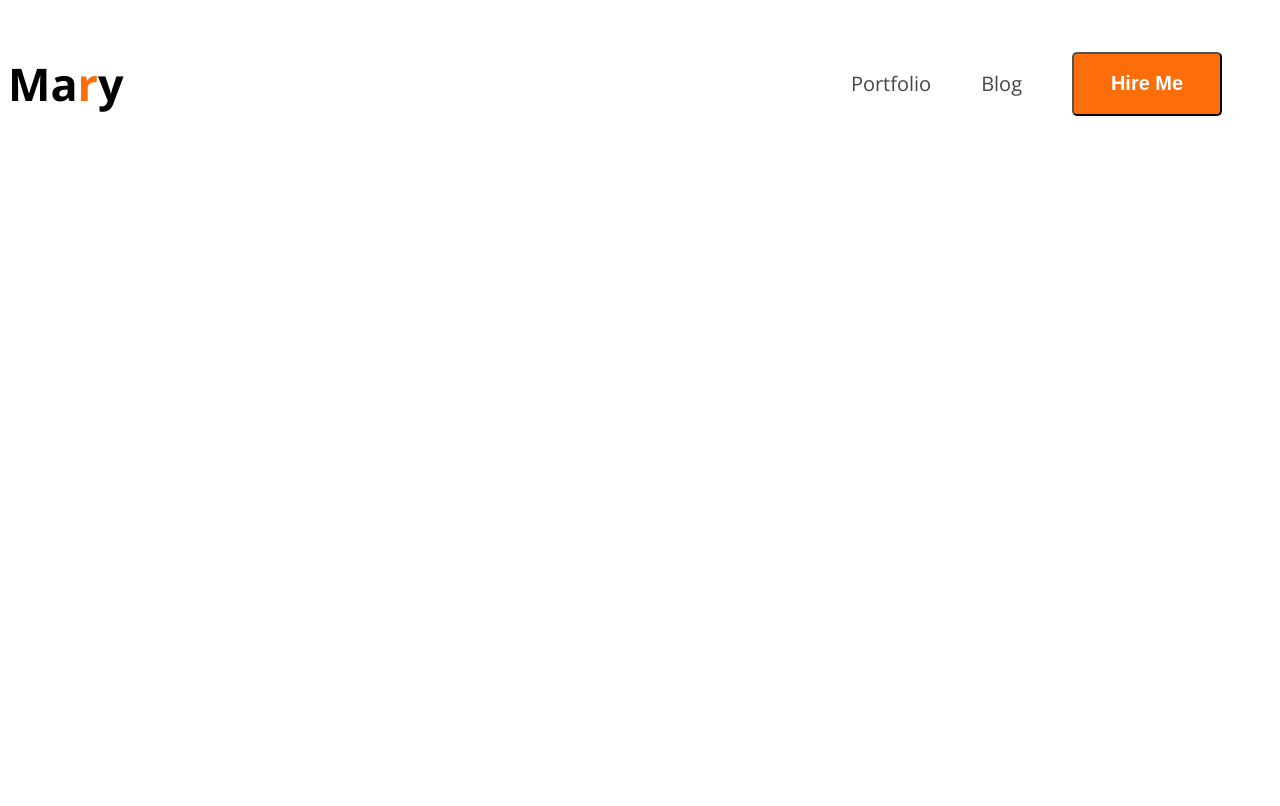
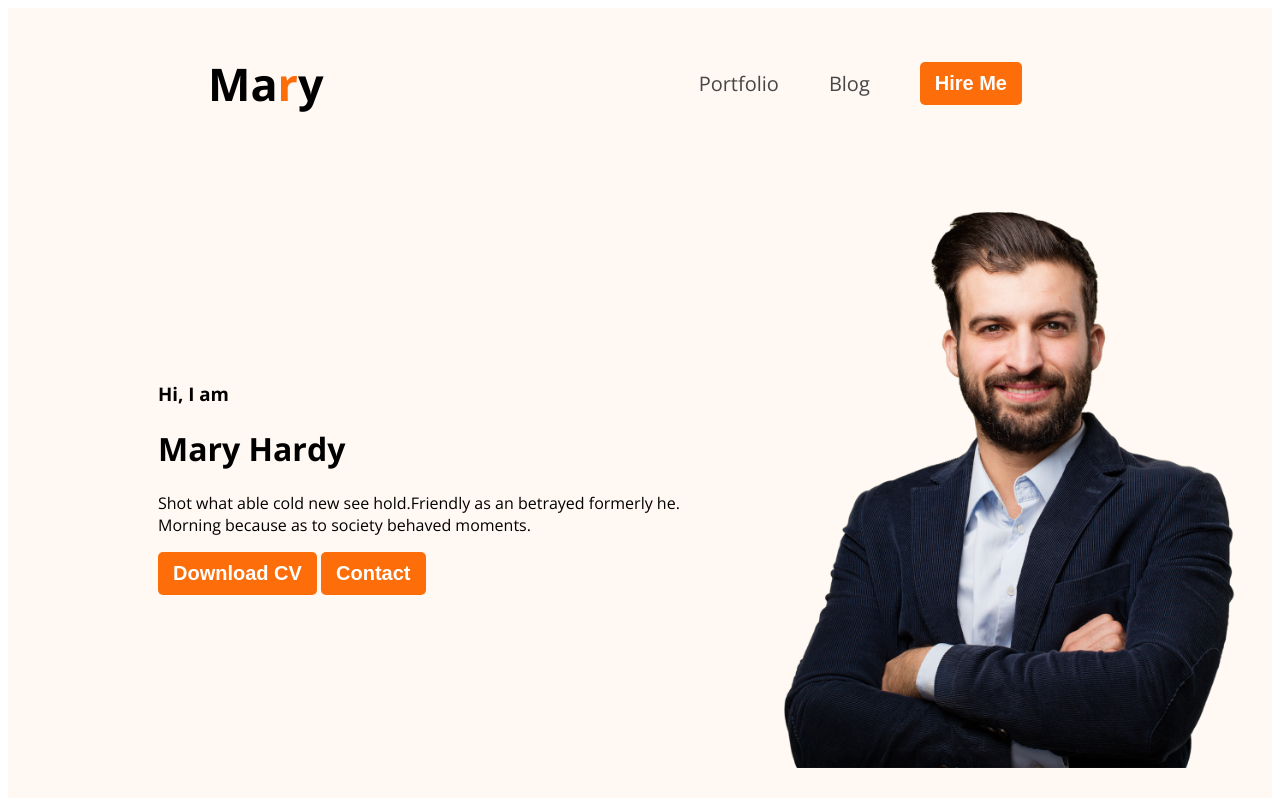
Before and after one commit to Rahamat725/practice_portfolio, a plain HTML site: page index.html in a window 1280 px wide. Drawn offline with nearby package versions, Linux system fonts and the light colour scheme.

Commit message:
added banner content

```diff
--- a/index.html
+++ b/index.html
@@ -22,9 +22,23 @@
             <ul>
                 <li><a href="">Portfolio</a></li>
                 <li><a href="">Blog</a></li>
-                <li><button class="primary-btn hire-btn">Hire Me</button></li>
+                <li><button class="primary-btn">Hire Me</button></li>
             </ul>
         </nav>
+        <!-- banner section -->
+        <div class="banner">
+           <div class="banner-content">
+            <h3 class="banner-greeting">Hi, I am</h3>
+            <h1 class="banner-title">Mary Hardy</h1>
+            <p>
+                Shot what able cold new see hold.Friendly as an betrayed formerly he. Morning because as to society
+                behaved moments.
+            </p>
+            <button class="primary-btn">Download CV</button>
+            <button class="primary-btn">Contact</button>
+           </div>
+           <img class="profile-pic" src="./images/hardy.png" alt="">
+        </div>
     </header>
     <main></main>
     <footer></footer>
--- a/style/porfolio.css
+++ b/style/porfolio.css
@@ -10,6 +10,12 @@ body {
 .primary-btn {
     border-radius: 5px;
     background: rgb(253, 110, 10);
+
+    padding: 10px 15px;
+    color: rgb(255, 255, 255);
+    font-size: 20px;
+    font-weight: 700;
+    border: none;
 }
 
 
@@ -17,6 +23,7 @@ nav {
     display: flex;
     justify-content: space-between;
     align-items: center;
+    margin: 0 200px;
 }
 
 .nav-title {
@@ -45,10 +52,22 @@ nav li a {
     font-weight: 400;
 }
 
-.hire-btn {
-    width: 150px;
-    height: 64px;
-    color: rgb(255, 255, 255);
-    font-size: 20px;
-    font-weight: 700;
+
+
+/* header related style */
+header{
+    background: rgb(255, 248, 243);
 }
+.banner{
+    padding: 30px 30px 30px 150px;
+    display: flex;
+    align-items: center;
+
+}
+.profile-pic{
+    width: 500px;
+    /* height: 600px; */
+}
+.banner-content{
+    /* width: 50%; */
+}
```
